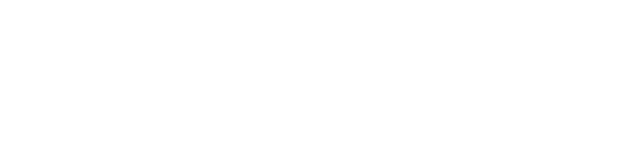
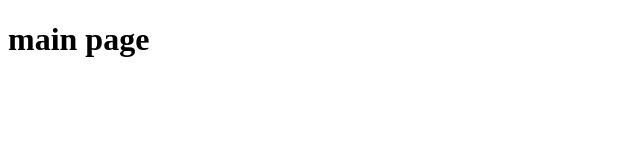
Before and after one commit to alaallal/origin, a plain HTML site: page index.html in a window 1280 px wide. Shown: the whole page, without its empty margins (0-640 px from the left). Drawn offline with Linux system fonts and the light colour scheme.

```diff
--- a/index.html
+++ b/index.html
@@ -6,6 +6,6 @@
     <title>Document</title>
 </head>
 <body>
-
+    <h1> main page </h1>
 </body>
 </html>
```
